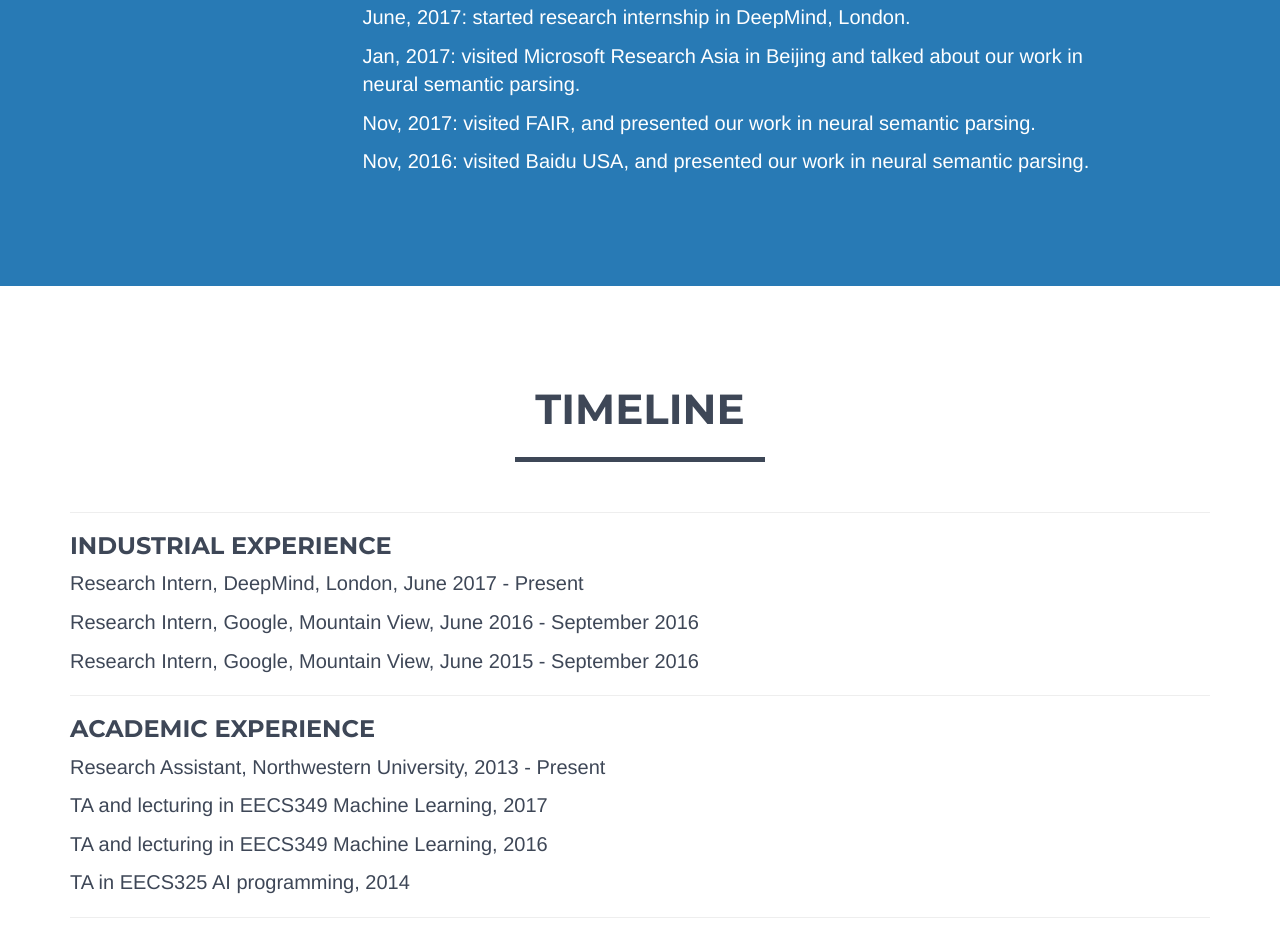
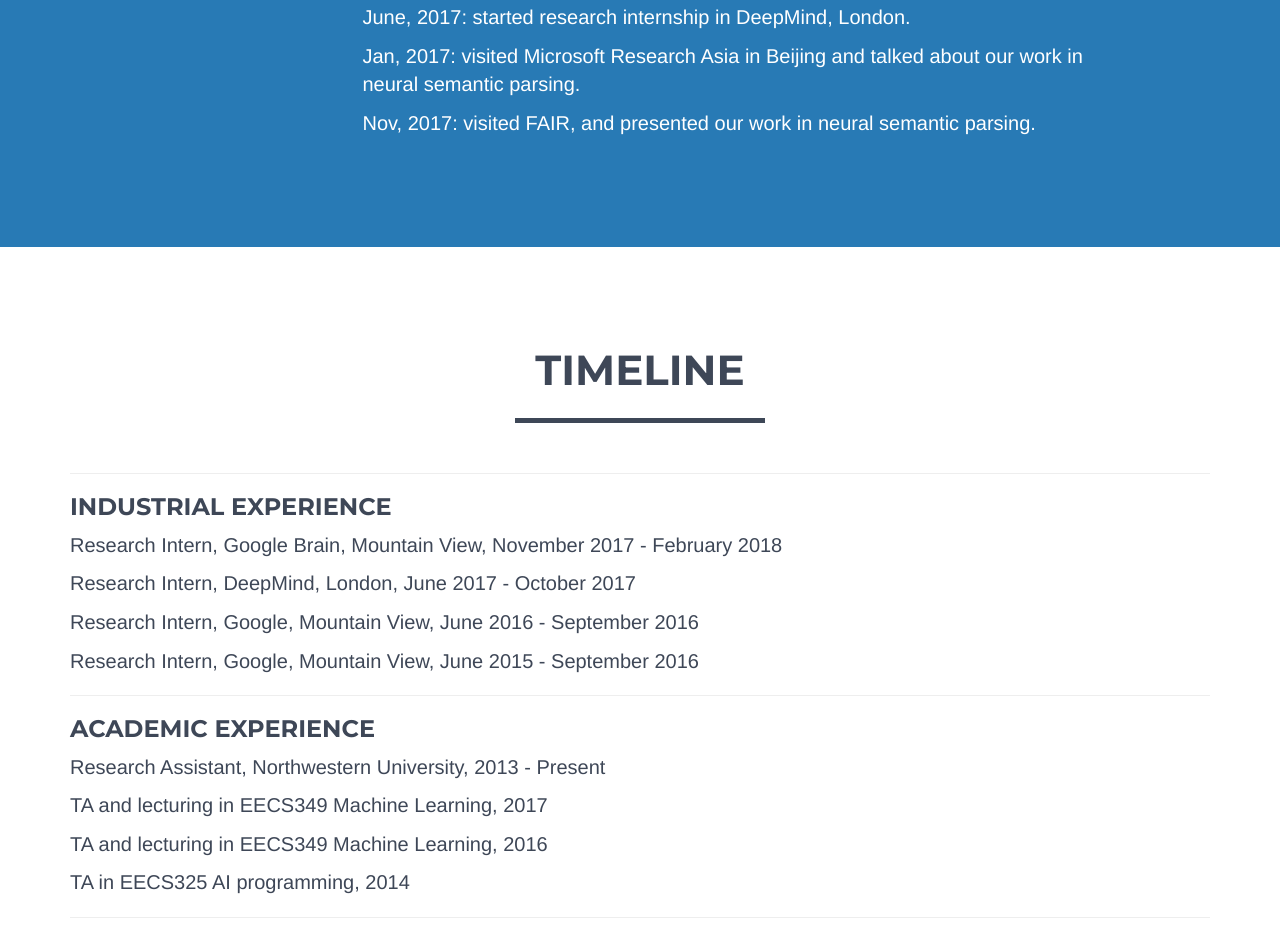
Before and after one commit to crazydonkey200/crazydonkey200.github.io, a website: page index.html in a window 1280 px wide. Shown: the part 827-1762 px from the top of the page. Drawn offline with nearby package versions, Linux system fonts and the light colour scheme.

Commit message:
Update experience.

```diff
--- a/index.html
+++ b/index.html
@@ -123,7 +123,6 @@
                   <p>June, 2017: started research internship in DeepMind, London.</p>
                   <p>Jan, 2017: visited Microsoft Research Asia in Beijing and talked about our work in neural semantic parsing.</p>
                   <p>Nov, 2017: visited FAIR, and presented our work in neural semantic parsing.</p>
-                  <p>Nov, 2016: visited Baidu USA, and presented our work in neural semantic parsing.</p>
                 </div>
             </div>
         </div>
@@ -141,7 +140,8 @@
             </div>
             <hr>
             <h3>Industrial Experience</h3>
-            <p>Research Intern, DeepMind, London, June 2017 - Present</p>
+            <p>Research Intern, Google Brain, Mountain View, November 2017 - February 2018</p>
+            <p>Research Intern, DeepMind, London, June 2017 - October 2017</p>
             <p>Research Intern, Google, Mountain View, June 2016 - September 2016</p>
             <p>Research Intern, Google, Mountain View, June 2015 - September 2016</p>
             <hr>
```
